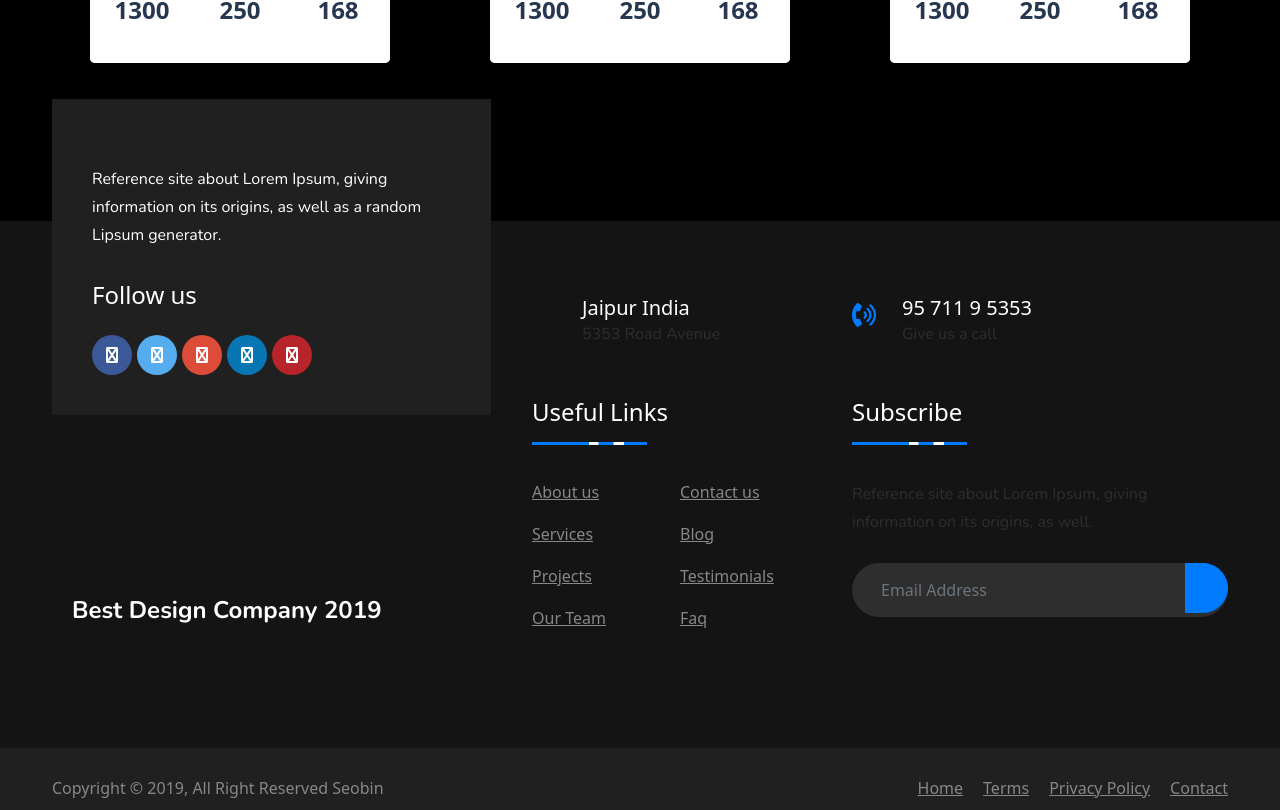
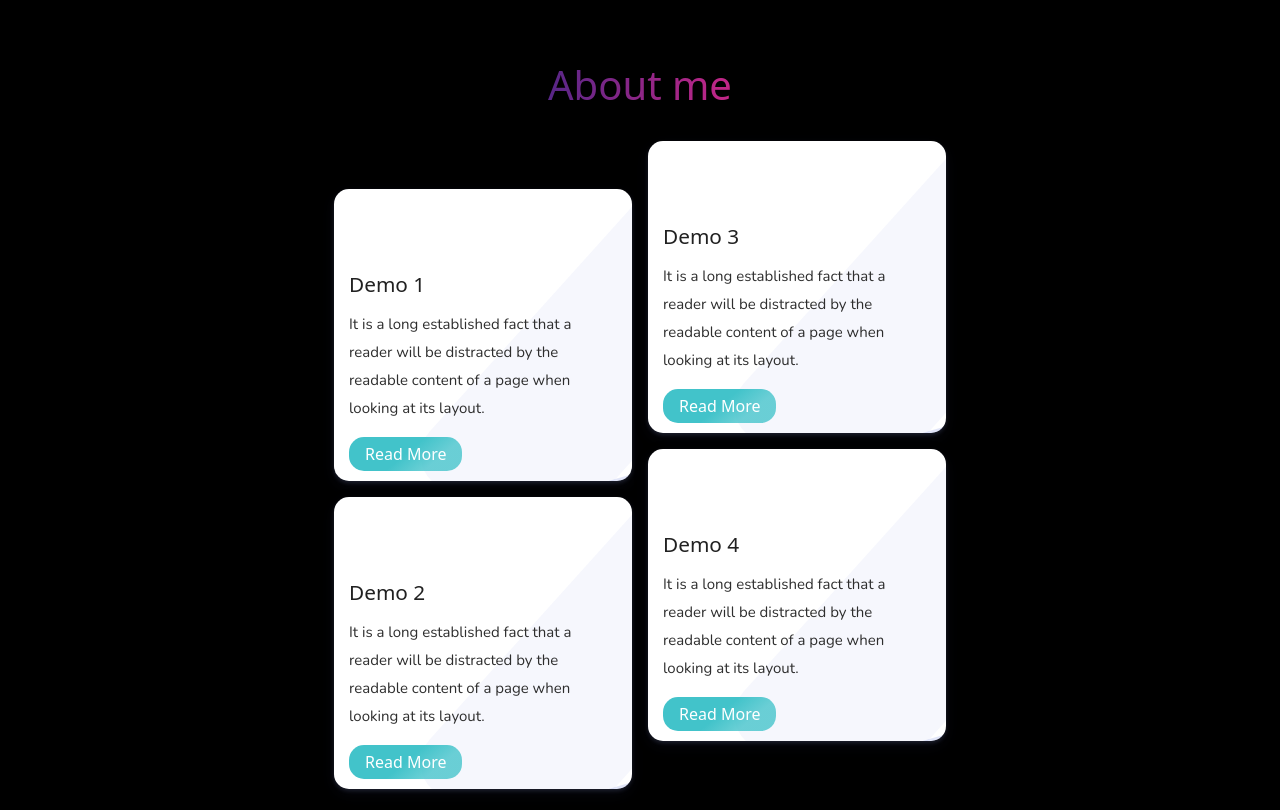
Before and after one commit to Lucadc00/My-website, a Vue app: page / in a window 1280 px wide. Shown: the part 1310-2120 px from the top of the page. Built offline with nearby package versions, Linux system fonts and the light colour scheme; a web font is replaced by a local one.

Commit message:
added about section

```diff
--- a/src/App.vue
+++ b/src/App.vue
@@ -3,12 +3,14 @@ import Header from './components/Header.vue';
 import Navbar from './components/Navbar.vue';
 import Footer from './components/Footer.vue';
 import Projects from './components/Projects.vue';
+import About from './components/About.vue';
 </script>
 
 <template>
   <Navbar/>
   <Header/>
   <Projects/>
+  <About/>
   <Footer/>
 
 </template>
--- a/src/assets/base.css
+++ b/src/assets/base.css
@@ -11,3 +11,6 @@ body{
   background-color: black;
 
 }
+html{
+  width: 100%;
+}
--- /dev/null
+++ b/src/components/About.vue
@@ -0,0 +1,262 @@
+<template>
+ <section id="about">
+     <h1 class="text-center about-title py-3">About me</h1>
+     <div class="section_our_solution py-5">
+        <div class="row">
+            <div class="our_solution_category">
+                <div class="solution_cards_box">
+                <div class="solution_card">
+                    <div class="hover_color_bubble"></div>
+                    <div class="so_top_icon">
+
+                    </div>
+                    <div class="solu_title">
+                    <h3>Demo 1</h3>
+                    </div>
+                    <div class="solu_description">
+                    <p>
+                        It is a long established fact that a reader will be distracted by the readable content of a page when looking at its layout.
+                    </p>
+                    <button type="button" class="read_more_btn">Read More</button>
+                    </div>
+                </div>
+                <div class="solution_card">
+                    <div class="hover_color_bubble"></div>
+                    <div class="so_top_icon">
+                    </div>
+                    <div class="solu_title">
+                    <h3>Demo 2</h3>
+                    </div>
+                    <div class="solu_description">
+                    <p>
+                        It is a long established fact that a reader will be distracted by the readable content of a page when looking at its layout.
+                    </p>
+                    <button type="button" class="read_more_btn">Read More</button>
+                    </div>
+                </div>
+                </div>
+                <!--  -->
+                <div class="solution_cards_box sol_card_top_3">
+                <div class="solution_card">
+                    <div class="hover_color_bubble"></div>
+                    <div class="so_top_icon">
+
+                    </div>
+                    <div class="solu_title">
+                    <h3>Demo 3</h3>
+                    </div>
+                    <div class="solu_description">
+                    <p>
+                        It is a long established fact that a reader will be distracted by the readable content of a page when looking at its layout.
+                    </p>
+                    <button type="button" class="read_more_btn">Read More</button>
+                    </div>
+                </div>
+                <div class="solution_card">
+                    <div class="hover_color_bubble"></div>
+                    <div class="so_top_icon">
+
+                    </div>
+                    <div class="solu_title">
+                    <h3>Demo 4</h3>
+                    </div>
+                    <div class="solu_description">
+                    <p>
+                        It is a long established fact that a reader will be distracted by the readable content of a page when looking at its layout.
+                    </p>
+                    <button type="button" class="read_more_btn">Read More</button>
+                    </div>
+                </div>
+                </div>
+            </div>
+        </div>
+    </div>
+ </section>
+</template>
+
+<script>
+export default {
+
+}
+</script>
+
+<style>
+h1.about-title{
+    margin-left: 400px;
+    margin-right: 400px;
+    background-color: #FF2687;
+    background-image: linear-gradient(270deg, #FF2687, #002687);
+    background-size: 90%;
+    -webkit-background-clip: text;
+    -moz-background-clip: text;
+    -webkit-text-fill-color: transparent;
+    -moz-text-fill-color: transparent;
+    transition: all 0.7s;
+}
+h1.about-title:hover{
+    background-size: 80%;
+}
+.section_our_solution .row {
+  align-items: center;
+}
+
+.our_solution_category {
+  display: flex;
+  flex-direction: row;
+  flex-wrap: wrap;
+}
+.our_solution_category .solution_cards_box {
+  display: flex;
+  flex-direction: column;
+  justify-content: center;
+}
+.solution_cards_box .solution_card {
+  flex: 0 50%;
+  background: #fff;
+  box-shadow: 0 2px 4px 0 rgba(136, 144, 195, 0.2),
+    0 5px 15px 0 rgba(37, 44, 97, 0.15);
+  border-radius: 15px;
+  margin: 8px;
+  padding: 10px 15px;
+  position: relative;
+  z-index: 1;
+  overflow: hidden;
+  min-height: 265px;
+  transition: 0.7s;
+}
+
+.solution_cards_box .solution_card:hover {
+  background: #309df0;
+  color: #fff;
+  transform: scale(1.1);
+  z-index: 9;
+}
+
+.solution_cards_box .solution_card:hover::before {
+  background: rgb(85 108 214 / 10%);
+}
+
+.solution_cards_box .solution_card:hover .solu_title h3,
+.solution_cards_box .solution_card:hover .solu_description p {
+  color: #fff;
+}
+
+.solution_cards_box .solution_card:before {
+  content: "";
+  position: absolute;
+  background: rgb(85 108 214 / 5%);
+  width: 170px;
+  height: 400px;
+  z-index: -1;
+  transform: rotate(42deg);
+  right: -56px;
+  top: -23px;
+  border-radius: 35px;
+}
+
+.solution_cards_box .solution_card:hover .solu_description button {
+  background: #fff !important;
+  color: #309df0;
+}
+
+.solution_card .solu_title h3 {
+  color: #212121;
+  font-size: 1.3rem;
+  margin-top: 13px;
+  margin-bottom: 13px;
+}
+
+.solution_card .solu_description p {
+  font-size: 15px;
+  margin-bottom: 15px;
+}
+
+.solution_card .solu_description button {
+  border: 0;
+  border-radius: 15px;
+  background: linear-gradient(
+    140deg,
+    #42c3ca 0%,
+    #42c3ca 50%,
+    #42c3cac7 75%
+  ) !important;
+  color: #fff;
+  font-weight: 500;
+  font-size: 1rem;
+  padding: 5px 16px;
+}
+
+.our_solution_content h1 {
+  text-transform: capitalize;
+  margin-bottom: 1rem;
+  font-size: 2.5rem;
+}
+.hover_color_bubble {
+  position: absolute;
+  background: rgb(54 81 207 / 15%);
+  width: 100rem;
+  height: 100rem;
+  left: 0;
+  right: 0;
+  z-index: -1;
+  top: 16rem;
+  border-radius: 50%;
+  transform: rotate(-36deg);
+  left: -18rem;
+  transition: 0.7s;
+}
+
+.solution_cards_box .solution_card:hover .hover_color_bubble {
+  top: 0rem;
+}
+
+.solution_cards_box .solution_card .so_top_icon {
+  width: 60px;
+  height: 60px;
+  border-radius: 50%;
+  background: #fff;
+  overflow: hidden;
+  display: flex;
+  align-items: center;
+  justify-content: center;
+}
+
+.solution_cards_box .solution_card .so_top_icon img {
+  width: 40px;
+  height: 50px;
+  object-fit: contain;
+}
+
+/*start media query*/
+@media screen and (min-width: 320px) {
+  .sol_card_top_3 {
+    position: relative;
+    top: 0;
+  }
+
+  .our_solution_category {
+    width: 100%;
+    margin: 0 auto;
+  }
+
+  .our_solution_category .solution_cards_box {
+    flex: auto;
+  }
+}
+@media only screen and (min-width: 768px) {
+  .our_solution_category .solution_cards_box {
+    flex: 1;
+  }
+}
+@media only screen and (min-width: 1024px) {
+  .sol_card_top_3 {
+    position: relative;
+    top: -3rem;
+  }
+  .our_solution_category {
+    width: 50%;
+    margin: 0 auto;
+  }
+}
+
+</style>
--- a/src/components/Footer.vue
+++ b/src/components/Footer.vue
@@ -3,50 +3,6 @@
 <footer id="dk-footer" class="dk-footer mt-5">
         <div class="container">
             <div class="row">
-                <div class="col-md-12 col-lg-4">
-                    <div class="dk-footer-box-info">
-                        <a href="index.html" class="footer-logo">
-                        </a>
-                        <p class="footer-info-text text-white">
-                           Reference site about Lorem Ipsum, giving information on its origins, as well as a random Lipsum generator.
-                        </p>
-                        <div class="footer-social-link">
-                            <h3>Follow us</h3>
-                            <ul>
-                                <li>
-                                    <a href="#">
-                                        <i class="fa fa-facebook"></i>
-                                    </a>
-                                </li>
-                                <li>
-                                    <a href="#">
-                                        <i class="fa fa-twitter"></i>
-                                    </a>
-                                </li>
-                                <li>
-                                    <a href="#">
-                                        <i class="fa fa-google-plus"></i>
-                                    </a>
-                                </li>
-                                <li>
-                                    <a href="#">
-                                        <i class="fa fa-linkedin"></i>
-                                    </a>
-                                </li>
-                                <li>
-                                    <a href="#">
-                                        <i class="fa fa-instagram"></i>
-                                    </a>
-                                </li>
-                            </ul>
-                        </div>
-                        <!-- End Social link -->
-                    </div>
-                    <!-- End Footer info -->
-                    <div class="footer-awarad">
-                        <p>Best Design Company 2019</p>
-                    </div>
-                </div>
                 <!-- End Col -->
                 <div class="col-md-12 col-lg-8">
                     <div class="row">
--- a/src/components/Navbar.vue
+++ b/src/components/Navbar.vue
@@ -6,15 +6,15 @@
             </button>
             <div class="collapse navbar-collapse justify-content-around text-center" id="navbarSupportedContent">
                 <div class="col-4 fw-bold nav-item">
-                    <a class="nav-link active my-color mx" aria-current="page" href="#dk-footer">Footer</a>
+                    <a class="nav-link active my-color mx" aria-current="page" href="#projects">Projects</a>
                 </div>
-                <hr class="m-0 my-color">
+                <hr class="m-0 color">
                 <div class="col-4 fw-bold nav-item">
-                    <a class="nav-link active my-color mx" aria-current="page" href="#">Home</a>
+                    <a class="nav-link active my-color mx" aria-current="page" href="#about">About me</a>
                 </div>
-                <hr class="m-0 my-color">
+                <hr class="m-0 color">
                 <div class="col-4 fw-bold nav-item">
-                    <a class="nav-link my-color mx" href="#">Link</a>
+                    <a class="nav-link my-color mx" href="#dk-footer">Contact me</a>
                 </div>
                 <!-- <ul class="navbar-nav mb-2 mb-lg-0">
                     <li class="nav-item">
@@ -71,10 +71,10 @@ button.my{
 button.my:active{
     box-shadow: none !important;
 }
-.my-background{
+nav.my-background{
     background-color: black !important;
 }
-hr.my-color{
+hr.color{
     color: #FF2687 !important;
 }
 .my-color{
--- a/src/components/Projects.vue
+++ b/src/components/Projects.vue
@@ -1,6 +1,6 @@
 <template>
-<h1 class="proje-title text-center py-3 my-0">My projects</h1>
-<div class="container py-5 ">
+<h1 class="proje-title text-center py-3 my-0 ">My projects</h1>
+<div class="container py-5 " id="projects">
 	<div class="row">
 		<div class="col-md-4">
 			<div class="profile-card-4 text-center"><img src="http://envato.jayasankarkr.in/code/profile/assets/img/profile-4.jpg" class="img img-responsive">
@@ -119,11 +119,7 @@ export default {
 .proje-title:hover{
     background-size: 80%;
 }
-.container-fluid,
-.container {
-	max-width: 1200px;
-    margin-bottom: 100px;
-}
+
 
 .card-container {
 	padding: 100px 0px;
--- a/src/main.js
+++ b/src/main.js
@@ -4,10 +4,6 @@ import Header from './components/Header.vue'
 import Navbar from './components/Navbar.vue'
 import Footer from './components/Footer.vue'
 import Projects from './components/Projects.vue'
+import About from './components/About.vue'
 
 createApp(App).mount('#app')
-
-App.component('Header', Header)
-App.component('Navbar', Navbar)
-App.component('Footer', Footer)
-App.component('Projects', Projects)
```
Also changed, not shown: 5 other files (tests, documents, lock files or other folders).
